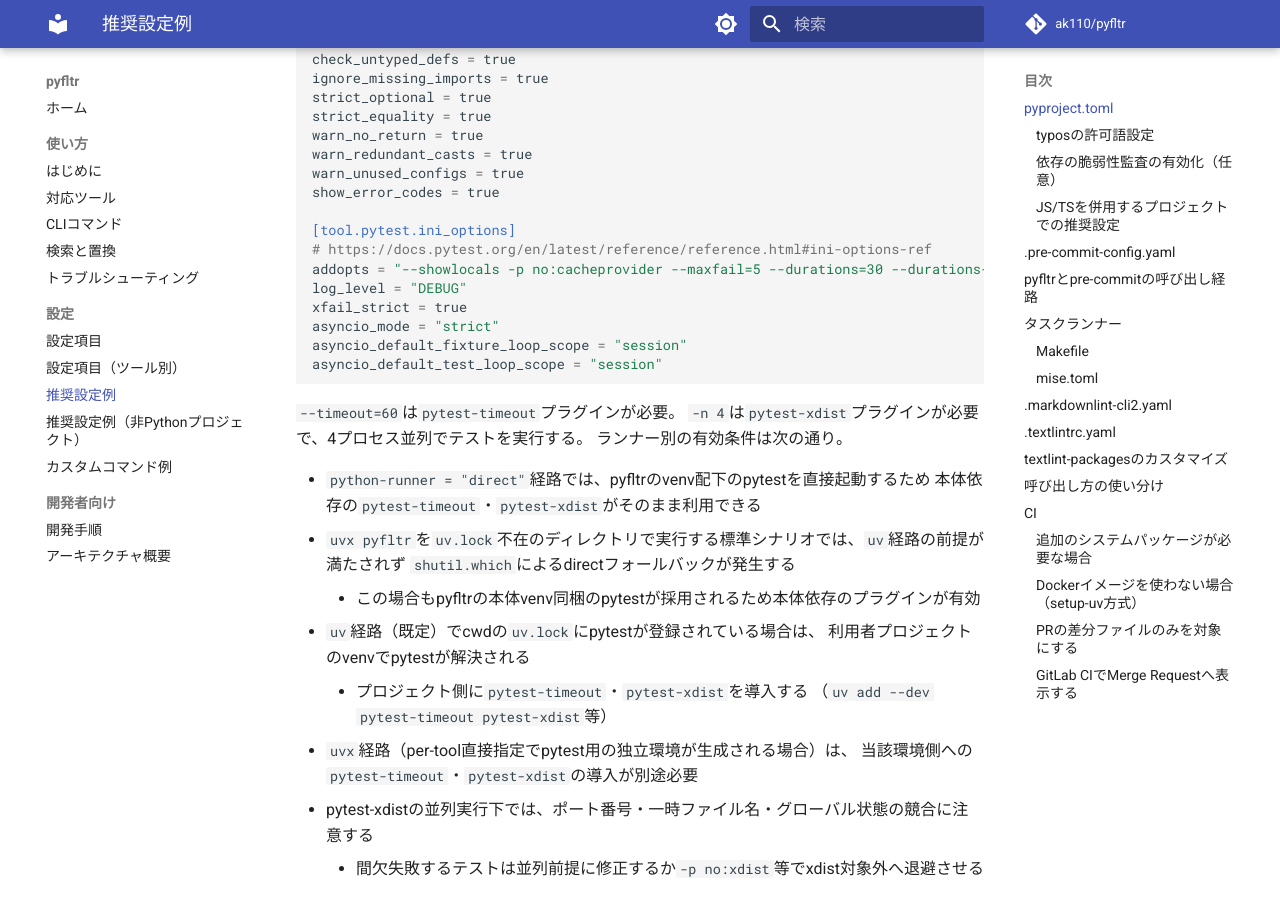
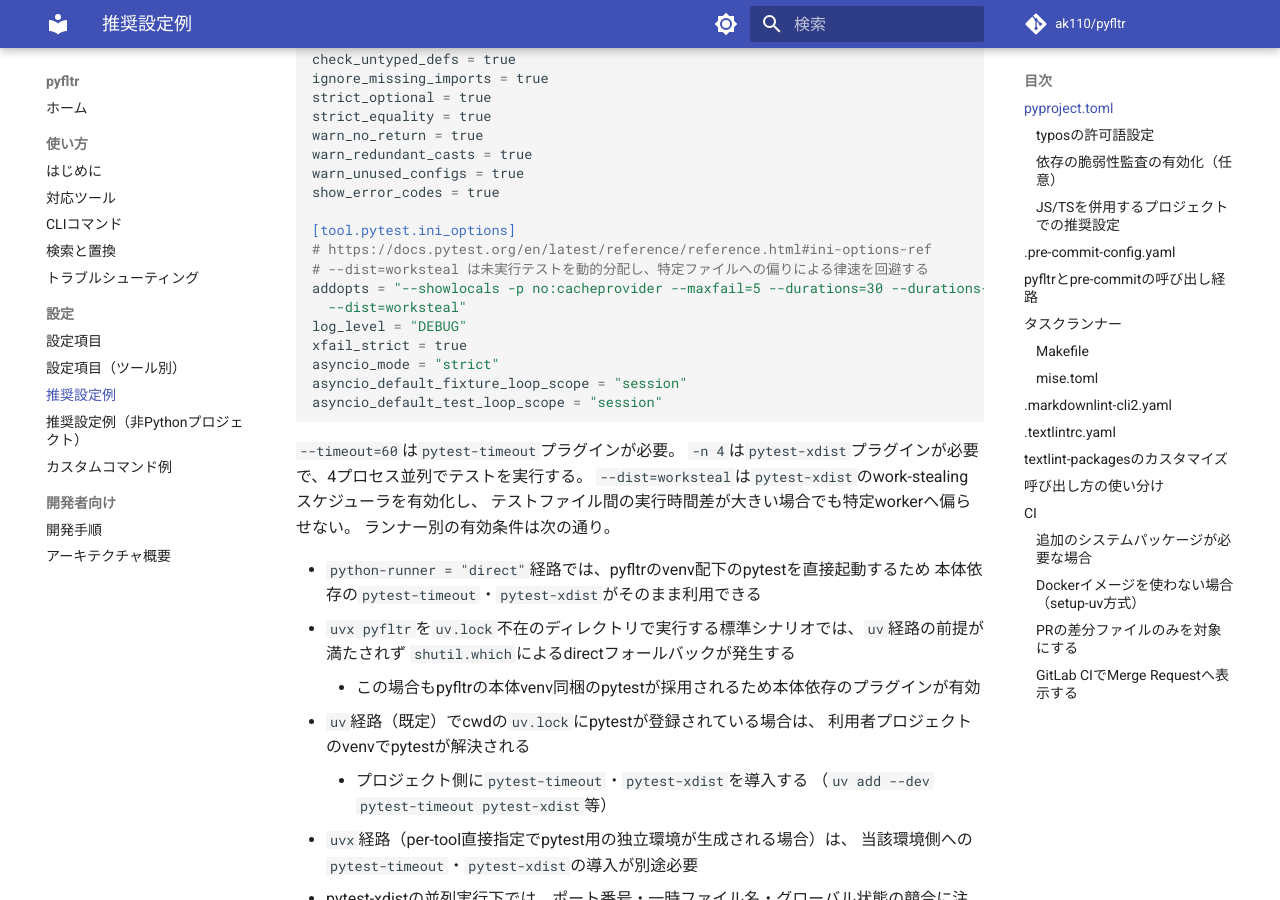
Before and after one commit to ak110/pyfltr, an MkDocs documentation site: the page built from docs/guide/recommended.md, in a window 1280 px wide and 900 px high, scrolled down 2342 px. Built offline with MkDocs 1.6.1 and Material for MkDocs 9.7.7, drawn with Linux system fonts in a browser that asks for light colours; comment, search, counter and statistics services are not loaded.

Commit message:
docs(guide): 推奨pytest設定にwork-stealingスケジューラを追記する
姉妹プロジェクトdotfilesでの実測により、モジュール単位固定分配より
work-stealingスケジューラの方が実行時間の偏りを抑えられることを確認した。

```diff
--- a/docs/guide/recommended.md
+++ b/docs/guide/recommended.md
@@ -108,7 +108,9 @@
 
 [tool.pytest.ini_options]
 # https://docs.pytest.org/en/latest/reference/reference.html#ini-options-ref
-addopts = "--showlocals -p no:cacheprovider --maxfail=5 --durations=30 --durations-min=0.5 --timeout=60 -n 4"
+# --dist=worksteal は未実行テストを動的分配し、特定ファイルへの偏りによる律速を回避する
+addopts = "--showlocals -p no:cacheprovider --maxfail=5 --durations=30 --durations-min=0.5 --timeout=60 -n 4 \
+  --dist=worksteal"
 log_level = "DEBUG"
 xfail_strict = true
 asyncio_mode = "strict"
@@ -118,6 +120,8 @@
 
 `--timeout=60`は`pytest-timeout`プラグインが必要。
 `-n 4`は`pytest-xdist`プラグインが必要で、4プロセス並列でテストを実行する。
+`--dist=worksteal`は`pytest-xdist`のwork-stealingスケジューラを有効化し、
+テストファイル間の実行時間差が大きい場合でも特定workerへ偏らせない。
 ランナー別の有効条件は次の通り。
 
 - `python-runner = "direct"`経路では、pyfltrのvenv配下のpytestを直接起動するため
```
